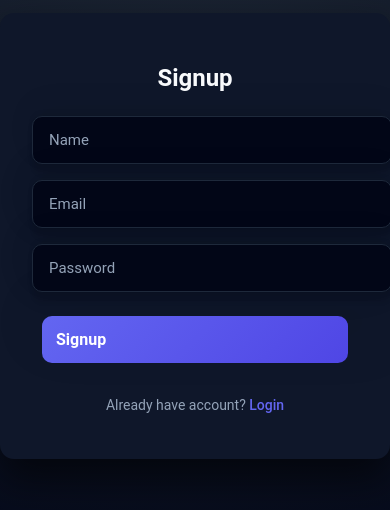
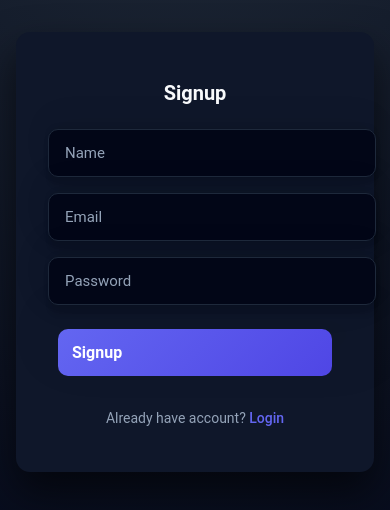
Before and after one commit to Vaibhav9473/Frontend-GPT, a React (Vite) app: page /signup in a window 390 px wide. Shown: the part 186-696 px from the top of the page. Built offline with nearby package versions, Linux system fonts and the light colour scheme.

Commit message:
Update css

```diff
--- a/src/App.css
+++ b/src/App.css
@@ -20,8 +20,53 @@ html, body {
    overflow: hidden;
 }
 
-/* .app {
-  display: flex;
-  height: 100vh;
-  background: #1e1e1e;
-} */
+.overlay {
+  position: fixed;
+  inset: 0;
+  background: rgba(0, 0, 0, 0.4);
+  z-index: 900;
+}
+
+/* desktop pe overlay mat dikhao */
+@media (min-width: 769px) {
+  .overlay {
+    display: none;
+  }
+}
+
+
+/* ================= MOBILE ================= */
+@media (max-width: 480px) {
+
+  .auth-page {
+    padding: 16px;
+  }
+
+  .auth-card,
+  .auth-page form {
+    padding: 24px;
+    border-radius: 12px;
+  }
+
+  .auth-card h2,
+  .auth-page h2 {
+    font-size: 20px;
+  }
+
+  .auth-card input,
+  .auth-page input {
+    font-size: 14px;
+    padding: 12px 14px;
+  }
+
+  .auth-card button,
+  .auth-page button {
+    font-size: 15px;
+    padding: 12px;
+  }
+
+  .auth-card p,
+  .auth-page p {
+    font-size: 13px;
+  }
+}
--- a/src/App.jsx
+++ b/src/App.jsx
@@ -21,6 +21,8 @@ const [currThreadId, setCurrThreadId] = useState(uuidv1());
 const [preChats, setPreChats] = useState([]); // stores all chats of threads
 const [newChat, setNewChat] = useState(true);
 const [allThreads, setAllThreads] = useState([])
+const [sidebarOpen, setSidebarOpen] = useState(false);
+
 
 const providerValues = {
   prompt, setPrompt,
@@ -28,7 +30,8 @@ const providerValues = {
   currThreadId, setCurrThreadId,
   preChats, setPreChats,
   newChat, setNewChat,
-  allThreads, setAllThreads
+  allThreads, setAllThreads,
+  sidebarOpen, setSidebarOpen
 };
   return (
     <BrowserRouter>
@@ -47,6 +50,13 @@ const providerValues = {
           element={
             <div className="main">
               <MyContext.Provider value={providerValues}>
+                {sidebarOpen && (
+                  <div
+                    className="overlay"
+                    onClick={() => setSidebarOpen(false)}
+                  ></div>
+                )}
+
                 <Sidebar />
                 <ChatWindow />
               </MyContext.Provider>
--- a/src/ChatWindow.css
+++ b/src/ChatWindow.css
@@ -120,3 +120,54 @@ input:focus {
     background-color: rgba(180, 180, 180, 0.1);
     border-radius: 6px;
 }
+
+@media (max-width: 768px) {
+
+  .chatwindow {
+    width: 100%;
+    padding: 0;
+  }
+
+  .navbar span {
+    margin: 1rem;
+    font-size: 14px;
+  }
+
+  .usericon {
+    margin: 1rem;
+  }
+
+  .inputbox {
+    padding: 0 10px;
+  }
+
+  input {
+    padding: 14px;
+    font-size: 14px;
+  }
+
+  #submit {
+    right: 20px;
+    font-size: 18px;
+  }
+
+  .info {
+    font-size: 0.7rem;
+    text-align: center;
+  }
+}
+
+
+.menu-btn {
+  display: none;
+  font-size: 22px;
+  cursor: pointer;
+  margin-left: 1rem;
+}
+
+/* show only on mobile */
+@media (max-width: 768px) {
+  .menu-btn {
+    display: block;
+  }
+}
--- a/src/ChatWindow.jsx
+++ b/src/ChatWindow.jsx
@@ -12,7 +12,7 @@ import toast from "react-hot-toast";
 
 
 function ChatWindow() {
-    const { prompt, setPrompt, reply, setReply, currThreadId, setPreChats, setNewChat } = useContext(MyContext);
+  const { prompt, setPrompt, reply, setReply, currThreadId, setPreChats, setNewChat, setSidebarOpen } = useContext(MyContext);
   const [loading, setLoading] = useState(false);
   const [isOpen, setIsOpen] = useState(false);
 
@@ -80,7 +80,7 @@ const handleLogout = () => {
     // eslint-disable-next-line react-hooks/exhaustive-deps
   }, [reply]);
 
-    const handleProfileClick = () =>{
+  const handleProfileClick = () => {
     setIsOpen(!isOpen)
   }
 
@@ -89,6 +89,12 @@ const handleLogout = () => {
     <div className='chatwindow'>
 
       <div className="navbar">
+        <span
+          className="menu-btn"
+          onClick={() => setSidebarOpen(prev => !prev)}
+        >
+          ☰
+        </span>
         <span>AIChat <i className="fa-solid fa-angle-down"></i></span>
         <div className="usericon" onClick={handleProfileClick}>
           <span className='iconuser'><i className="fa-solid fa-user"></i></span>
--- a/src/Sidebar.css
+++ b/src/Sidebar.css
@@ -86,3 +86,33 @@ button:hover {
     background-color: rgba(180,180,180,0.08);
     border-radius: 10px;
 }
+
+/* ================= MOBILE ================= */
+@media (max-width: 768px) {
+
+  .sidebar {
+    position: fixed;
+    left: -100%;
+    top: 0;
+    width: 260px;
+    height: 100vh;
+    z-index: 1000;
+    transition: left 0.3s ease;
+  }
+
+  .sidebar.open {
+    left: 0;
+  }
+
+  button span {
+    font-size: 16px;
+  }
+
+  .history li {
+    font-size: 13px;
+  }
+
+  .sign {
+    font-size: 13px;
+  }
+}
--- a/src/Sidebar.jsx
+++ b/src/Sidebar.jsx
@@ -4,8 +4,10 @@ import { MyContext } from './MyContext.jsx';
 import {v1 as uuidv1} from 'uuid';
 
 
+
+
 function Sidebar() {
- const {allThreads, setAllThreads, setNewChat, setPrompt, setReply, setCurrThreadId, setPreChats, currThreadId} = useContext(MyContext);
+ const {allThreads, setAllThreads, setNewChat, setPrompt, setReply, setCurrThreadId, setPreChats, currThreadId, sidebarOpen} = useContext(MyContext);
 
  const getallThreads = async () =>{
    try {
@@ -67,7 +69,7 @@ const deleteThread = async (threadId) =>{
 }
 
     return (
-        <section className='sidebar'>
+        <section className={`sidebar ${sidebarOpen ? "open" : ""}`}>
             <button onClick={createNewChat}>
                 <img src="src/assets/blacklogo.png" alt="logo" className='logo' />
                 <span>new<i className="fa-solid fa-pen-to-square"></i></span>
```
Lines whose indentation alone changed are shown as unchanged.
